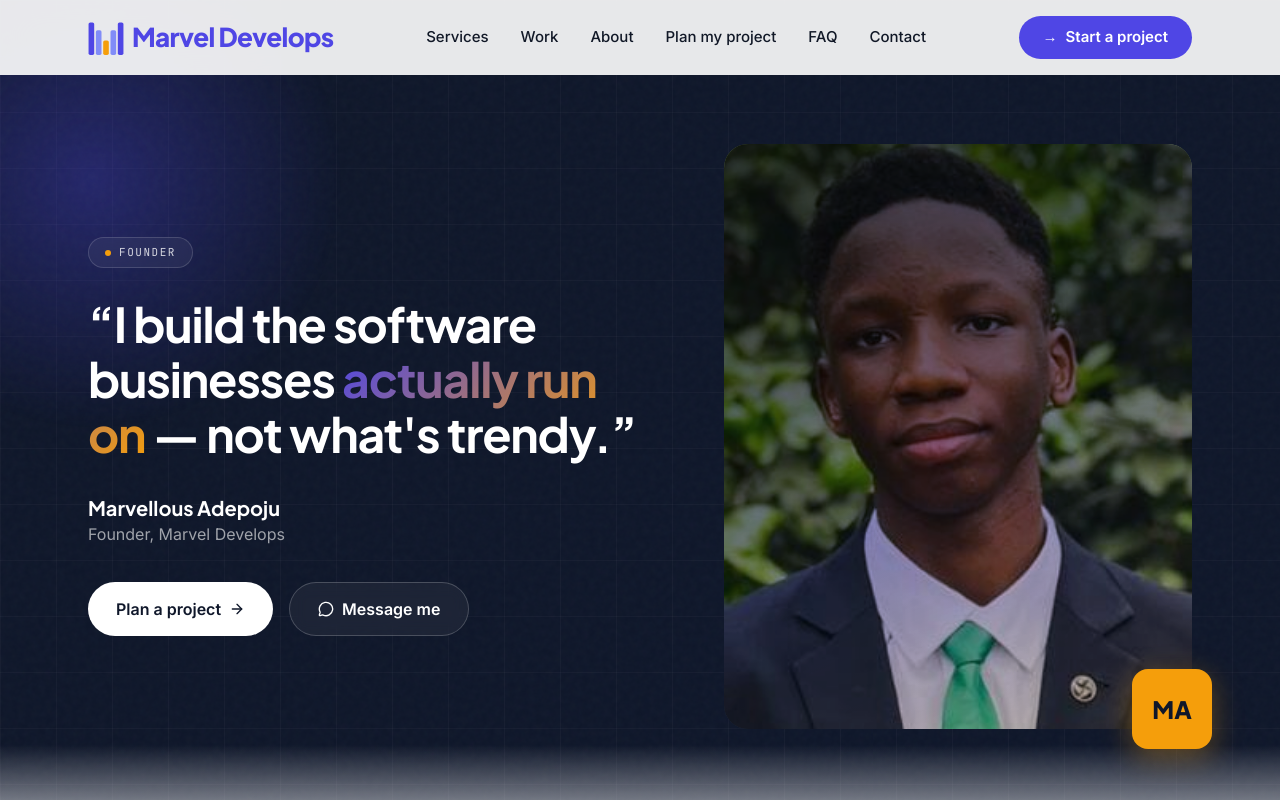
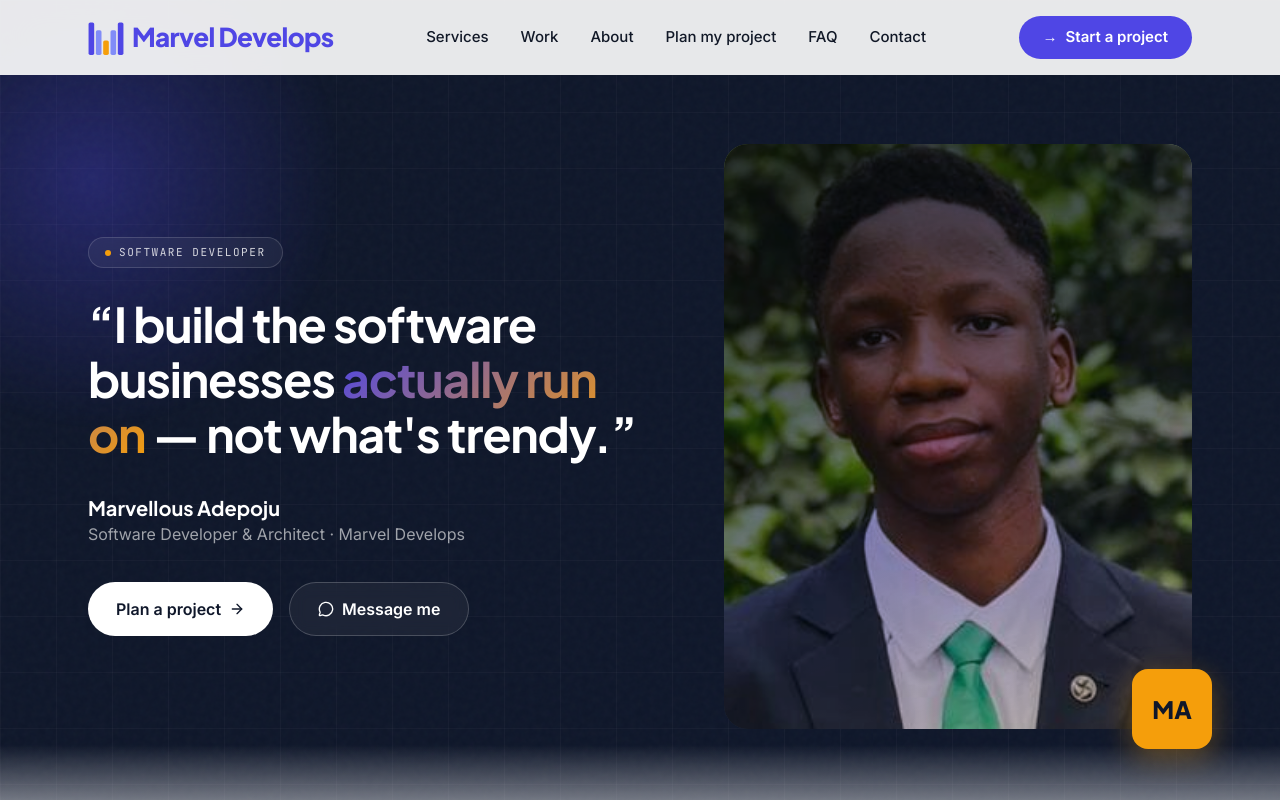
Before and after one commit to DevMarvellous/Marvel-Develops, a Next.js app: page /about in a window 1280 px wide. Shown: the top 800 px of the page. Built offline with nearby package versions, Linux system fonts and the light colour scheme.

Commit message:
Refine brand framing: Marvellous Adepoju (Marvel Develops) as creator & developer

```diff
--- a/app/about/page.tsx
+++ b/app/about/page.tsx
@@ -8,13 +8,13 @@ import { SectionHeader } from '@/components/ui/SectionHeader'
 
 export const metadata: Metadata = {
   title: 'About — Marvel Develops',
-  description: 'Marvellous Adepoju, founder & system architect of Marvel Develops — building custom web applications, mobile apps, dashboards, and management systems for businesses.',
+  description: 'Marvellous Adepoju (Marvel Develops) — Software Developer & System Architect building custom web applications, mobile apps, dashboards, and management systems for businesses.',
   alternates: {
     canonical: '/about',
   },
   openGraph: {
-    title: 'About Marvellous Adepoju — Marvel Develops',
-    description: 'Marvellous Adepoju, founder & system architect of Marvel Develops — building custom web applications, mobile apps, dashboards, and management systems for businesses.',
+    title: 'Marvellous Adepoju — Marvel Develops',
+    description: 'Marvellous Adepoju (Marvel Develops) — Software Developer & System Architect building custom web applications, mobile apps, dashboards, and management systems for businesses.',
     url: 'https://marveldevelops.com/about',
   },
 }
--- a/components/about/FounderIntro.tsx
+++ b/components/about/FounderIntro.tsx
@@ -42,7 +42,7 @@ export function FounderIntro() {
             className="mb-7 inline-flex items-center gap-2 rounded-full border border-white/15 bg-white/5 px-4 py-1.5 font-mono text-[11px] uppercase tracking-[0.14em] text-white/80 backdrop-blur"
           >
             <span className="h-1.5 w-1.5 rounded-full bg-gold" />
-            Founder
+            Software Developer
           </motion.p>
 
           <motion.h1
@@ -63,7 +63,7 @@ export function FounderIntro() {
             className="mb-9"
           >
             <p className="font-display text-xl font-bold text-white">Marvellous Adepoju</p>
-            <p className="font-sans text-base text-white/60">Founder, Marvel Develops</p>
+            <p className="font-sans text-base text-white/60">Software Developer & Architect &middot; Marvel Develops</p>
           </motion.div>
 
           <motion.div
@@ -102,7 +102,7 @@ export function FounderIntro() {
           <div className="relative aspect-[4/5] overflow-hidden rounded-[24px] bg-navy">
             <Image
               src="/founder.jpg"
-              alt="Marvellous Adepoju, founder of Marvel Develops"
+              alt="Marvellous Adepoju — Software Developer & Architect behind Marvel Develops"
               fill
               sizes="(max-width: 1024px) 90vw, 460px"
               className="object-cover"
```
